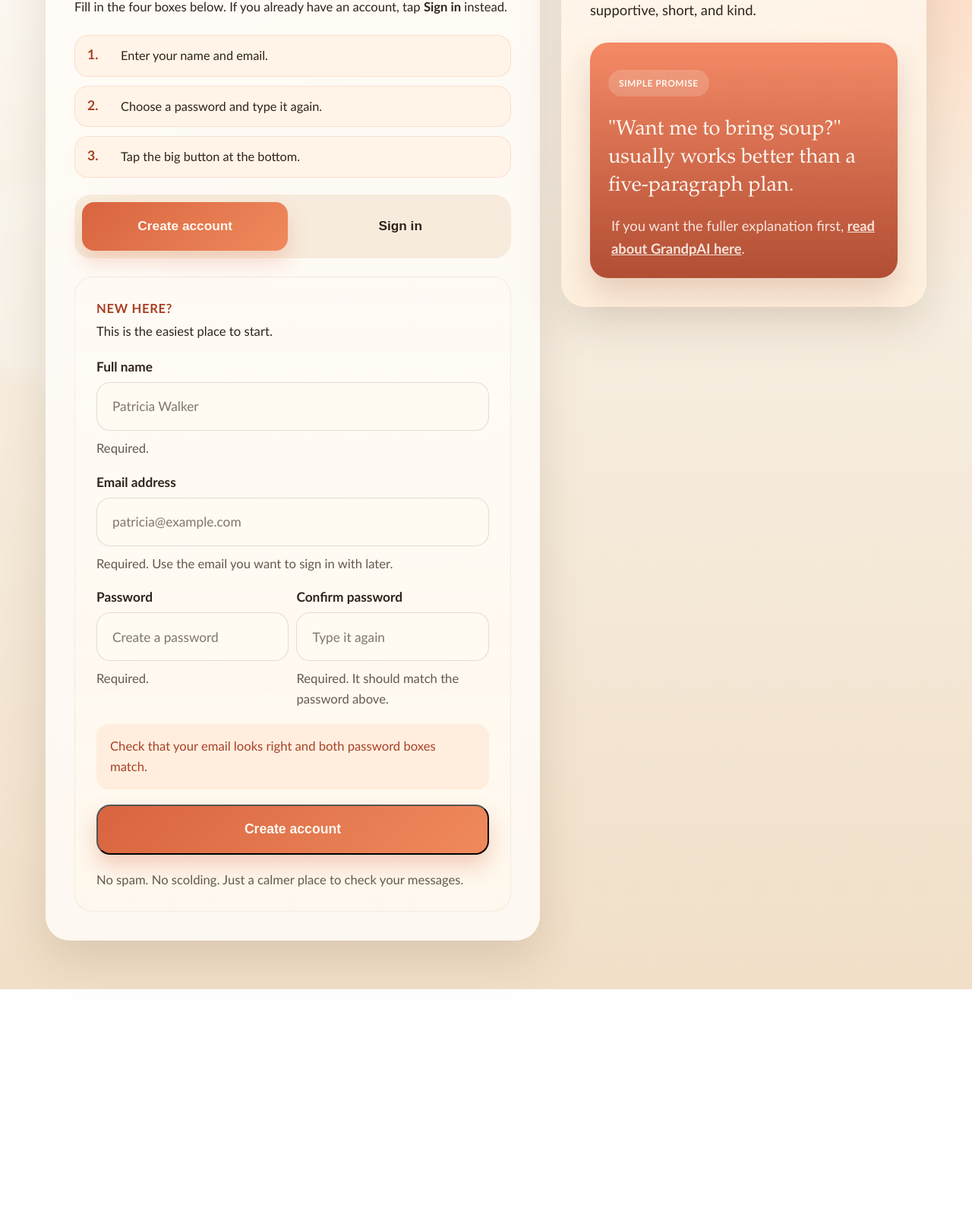
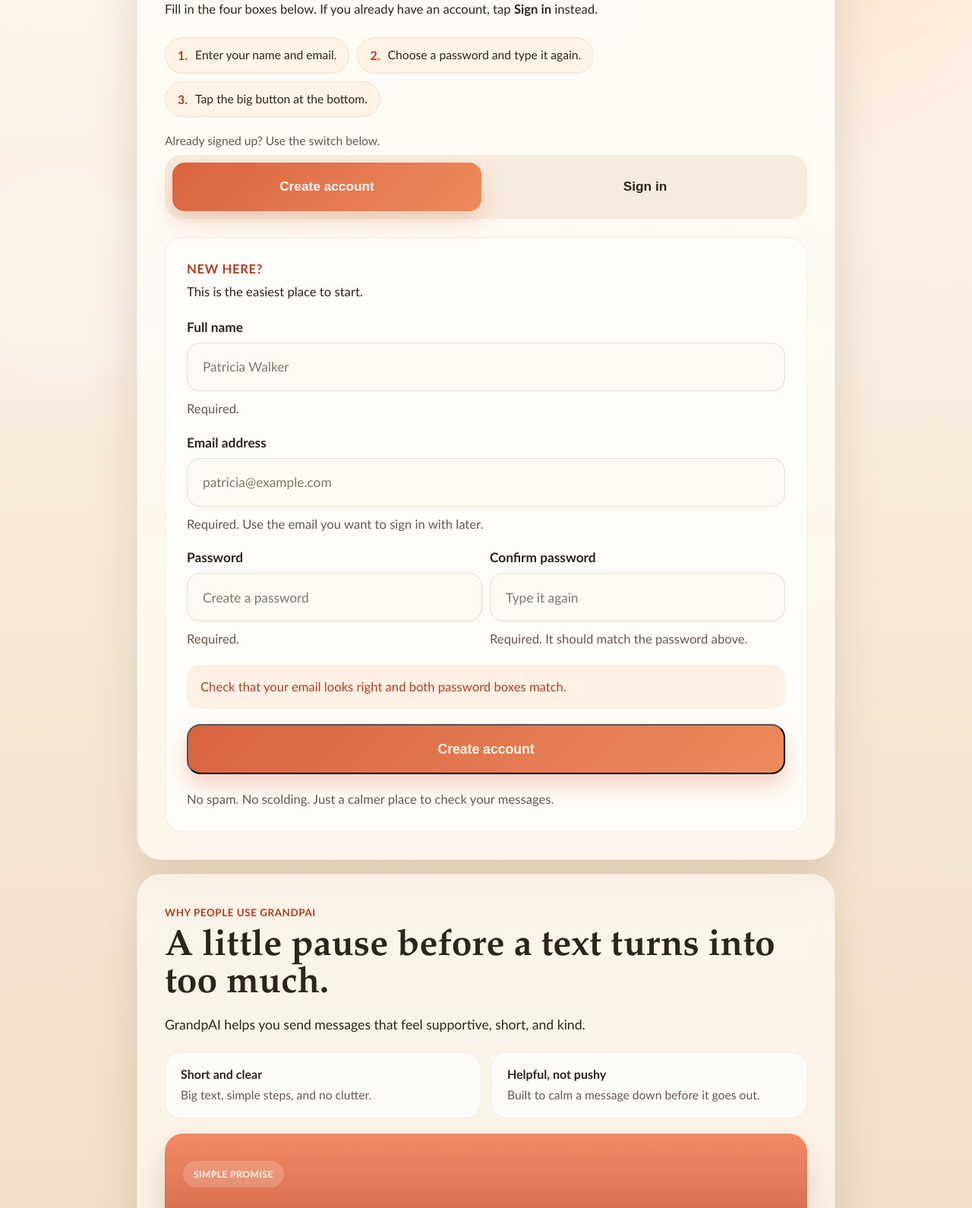
Before and after one commit to jjoel11/GrampAI, a plain HTML site: page index.html in a window 1280 px wide. Shown: the part 382-1972 px from the top of the page at 76% size. Before the commit the page ends 1684 px from the top, so only its background shows below. Drawn offline with Linux system fonts and the light colour scheme.

Commit message:
Refine registration layout for mobile clarity

```diff
--- a/index.html
+++ b/index.html
@@ -49,6 +49,8 @@
             <span>Tap the big button at the bottom.</span>
           </div>
         </div>
+
+        <p class="auth-switch-note">Already signed up? Use the switch below.</p>
 
         <div class="auth-toggle" role="tablist" aria-label="Choose account action">
           <button
@@ -160,9 +162,20 @@
       <section class="auth-intro">
         <p class="eyebrow">Why people use GrandpAI</p>
         <h2>A little pause before a text turns into too much.</h2>
-        <p class="hero-text">
+        <p class="auth-intro-text">
           GrandpAI helps you send messages that feel supportive, short, and kind.
         </p>
+
+        <div class="auth-promise-grid">
+          <div class="auth-mini-card">
+            <strong>Short and clear</strong>
+            <p>Big text, simple steps, and no clutter.</p>
+          </div>
+          <div class="auth-mini-card">
+            <strong>Helpful, not pushy</strong>
+            <p>Built to calm a message down before it goes out.</p>
+          </div>
+        </div>
 
         <div class="auth-note-card">
           <p class="card-badge">Simple promise</p>
--- a/styles.css
+++ b/styles.css
@@ -66,6 +66,13 @@
 
 .auth-page .page-shell {
   padding-bottom: 64px;
+}
+
+.auth-page {
+  background:
+    radial-gradient(circle at top center, rgba(255, 255, 255, 0.88), transparent 28%),
+    radial-gradient(circle at 85% 10%, rgba(255, 217, 191, 0.72), transparent 18%),
+    linear-gradient(180deg, #fffaf3 0%, #f8ecdd 44%, #f0dcc1 100%);
 }
 
 .site-header,
@@ -439,33 +446,35 @@
 }
 
 .auth-shell {
-  width: min(1160px, calc(100% - 32px));
+  width: min(920px, calc(100% - 28px));
 }
 
 .auth-header {
-  margin-bottom: 24px;
+  margin-bottom: 18px;
 }
 
 .auth-layout {
   display: grid;
-  grid-template-columns: minmax(0, 1.15fr) minmax(300px, 0.85fr);
-  gap: 28px;
+  grid-template-columns: 1fr;
+  gap: 18px;
   align-items: start;
 }
 
 .auth-intro,
 .auth-panel {
-  padding: 38px;
+  padding: 36px;
   border-radius: var(--radius-xl);
   box-shadow: var(--shadow);
 }
 
 .auth-intro {
-  background: linear-gradient(180deg, rgba(255, 249, 241, 0.95), rgba(255, 239, 221, 0.9));
+  padding-top: 28px;
+  background: rgba(255, 250, 243, 0.72);
+  border: 1px solid rgba(94, 66, 44, 0.08);
 }
 
 .auth-note-card {
-  margin-top: 28px;
+  margin-top: 20px;
   padding: 24px;
   border-radius: var(--radius-lg);
   background: linear-gradient(180deg, rgba(243, 126, 87, 0.9), rgba(173, 69, 43, 0.95));
@@ -481,12 +490,19 @@
 }
 
 .auth-panel {
-  background: rgba(255, 252, 247, 0.86);
+  background: linear-gradient(180deg, rgba(255, 253, 249, 0.96), rgba(255, 247, 237, 0.94));
+  border: 1px solid rgba(94, 66, 44, 0.08);
 }
 
 .auth-panel-header h1,
 .auth-panel-header h2 {
   margin-top: 10px;
+}
+
+.auth-panel-header h1 {
+  font-size: clamp(2.6rem, 7vw, 4.1rem);
+  line-height: 0.98;
+  max-width: 10ch;
 }
 
 .auth-panel-copy,
@@ -501,33 +517,40 @@
 
 .auth-panel-copy {
   margin: 14px 0 0;
+  max-width: 38rem;
 }
 
 .auth-steps {
-  display: grid;
-  gap: 12px;
+  display: flex;
+  flex-wrap: wrap;
+  gap: 10px;
   margin: 24px 0 22px;
 }
 
 .auth-step {
-  display: grid;
-  grid-template-columns: 32px 1fr;
-  gap: 12px;
-  align-items: start;
-  padding: 14px 16px;
-  border-radius: 18px;
-  background: rgba(255, 243, 229, 0.82);
+  display: inline-flex;
+  align-items: center;
+  gap: 10px;
+  padding: 12px 16px;
+  border-radius: 999px;
+  background: rgba(255, 243, 229, 0.95);
   border: 1px solid rgba(216, 100, 63, 0.14);
 }
 
 .auth-step strong {
   color: var(--accent-deep);
-  font-size: 1.1rem;
+  font-size: 1rem;
 }
 
 .auth-step span {
-  font-size: 1.02rem;
-  line-height: 1.5;
+  font-size: 0.98rem;
+  line-height: 1.35;
+}
+
+.auth-switch-note {
+  margin: 0 0 10px;
+  color: var(--muted);
+  font-size: 0.98rem;
 }
 
 .auth-toggle {
@@ -566,8 +589,8 @@
 .auth-form-section {
   padding: 28px;
   border-radius: var(--radius-lg);
-  background: linear-gradient(180deg, rgba(255, 251, 245, 0.9), rgba(255, 247, 237, 0.85));
-  border: 1px solid rgba(94, 66, 44, 0.08);
+  background: #fffdf9;
+  border: 1px solid rgba(94, 66, 44, 0.09);
 }
 
 .auth-context {
@@ -624,6 +647,10 @@
   align-items: start;
 }
 
+.field input:hover {
+  border-color: rgba(169, 64, 37, 0.35);
+}
+
 .field-hint {
   color: var(--muted);
 }
@@ -650,6 +677,40 @@
   width: 100%;
   min-height: 66px;
   font-size: 1.1rem;
+}
+
+.auth-intro-text {
+  margin: 14px 0 0;
+  font-size: 1.1rem;
+  line-height: 1.65;
+  max-width: 42rem;
+}
+
+.auth-promise-grid {
+  display: grid;
+  grid-template-columns: repeat(2, minmax(0, 1fr));
+  gap: 14px;
+  margin-top: 22px;
+}
+
+.auth-mini-card {
+  padding: 18px 20px;
+  border-radius: 20px;
+  background: rgba(255, 255, 255, 0.72);
+  border: 1px solid rgba(94, 66, 44, 0.08);
+}
+
+.auth-mini-card strong {
+  display: block;
+  margin-bottom: 6px;
+  font-size: 1rem;
+}
+
+.auth-mini-card p {
+  margin: 0;
+  color: var(--muted);
+  font-size: 0.98rem;
+  line-height: 1.55;
 }
 
 .inline-link {
@@ -683,8 +744,8 @@
   .preview-section,
   .trust-strip,
   .closing-banner,
-  .auth-layout,
-  .field-row {
+  .field-row,
+  .auth-promise-grid {
     grid-template-columns: 1fr;
   }
 
@@ -705,14 +766,6 @@
   .auth-intro,
   .auth-panel {
     padding: 32px 26px;
-  }
-
-  .auth-intro {
-    order: 2;
-  }
-
-  .auth-panel {
-    order: 1;
   }
 }
 
@@ -783,7 +836,17 @@
   }
 
   .auth-step {
-    grid-template-columns: 28px 1fr;
-    padding: 12px 14px;
+    width: 100%;
+    border-radius: 18px;
+    justify-content: flex-start;
+  }
+
+  .auth-panel-header h1 {
+    max-width: none;
+  }
+
+  .auth-panel-copy,
+  .auth-intro-text {
+    max-width: none;
   }
 }
```
